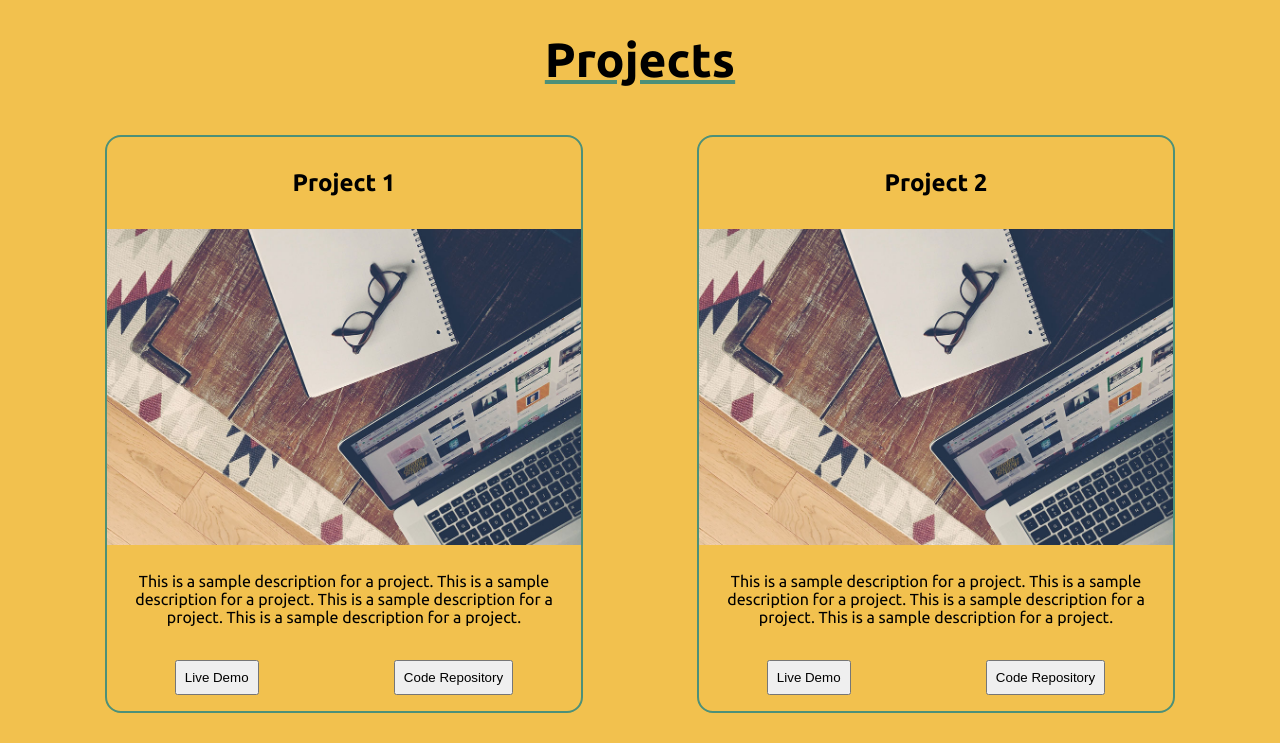
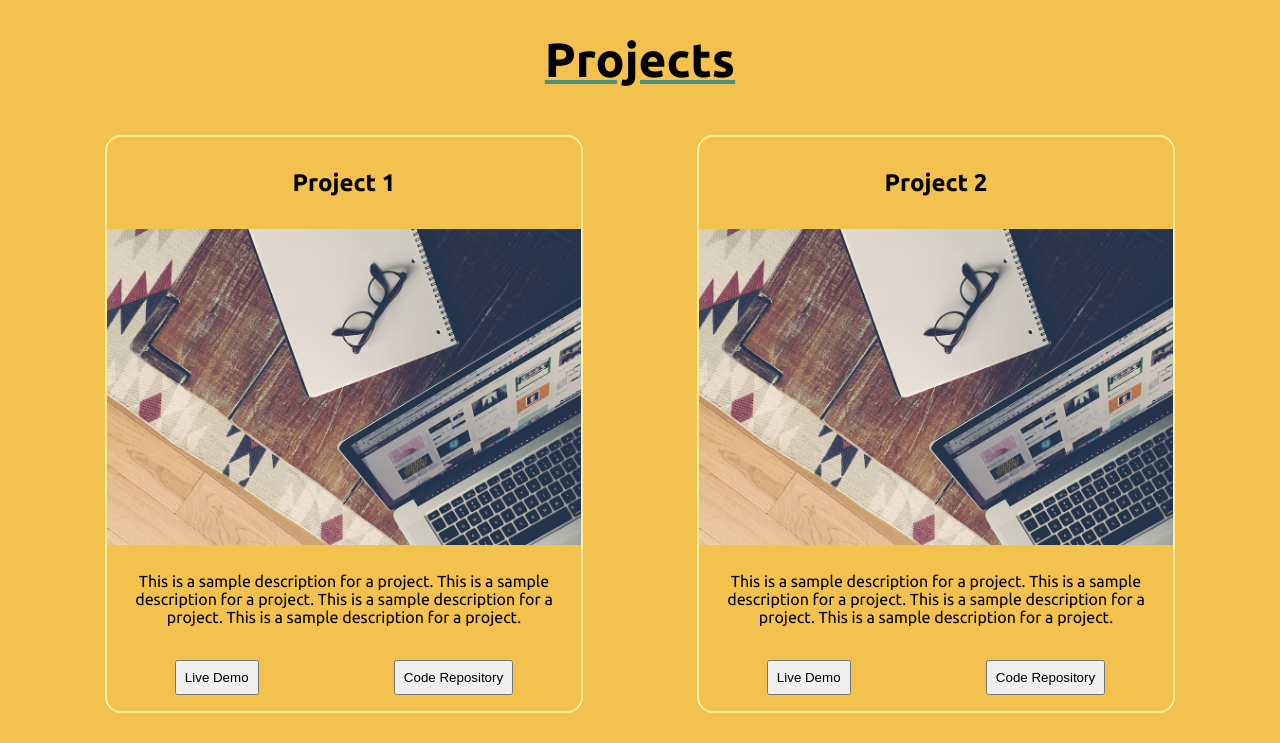
Before and after one commit to chrisnotthere/portfolio, a React (Create React App) app: page / in a window 1280 px wide. Shown: the part 1600-2343 px from the top of the page. Built offline with nearby package versions, Linux system fonts and the light colour scheme; the HTML template or start-up script is replaced by a standard one.

Commit message:
hover effect

```diff
--- a/src/components/project/project.css
+++ b/src/components/project/project.css
@@ -2,14 +2,13 @@
   max-width: 40%;
   margin: 1rem;
   padding-bottom: 1rem;
-  border: 2px solid #4d9078;
+  border: 2px solid #fff09c;
   border-radius: 1rem;
-  transition: transform .4s;
   overflow: hidden;
 }
 
 .project:hover {
-  transform: scale(1.03);
+  border: 2px solid #4d9078;
 }
 
 .project-name {
```
